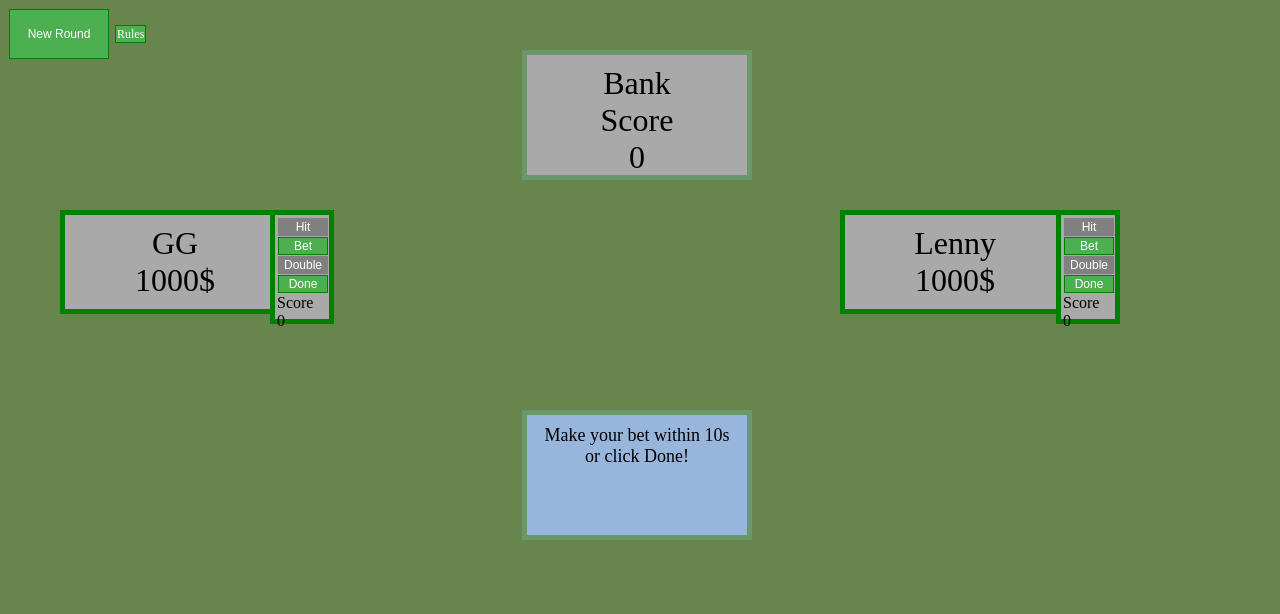
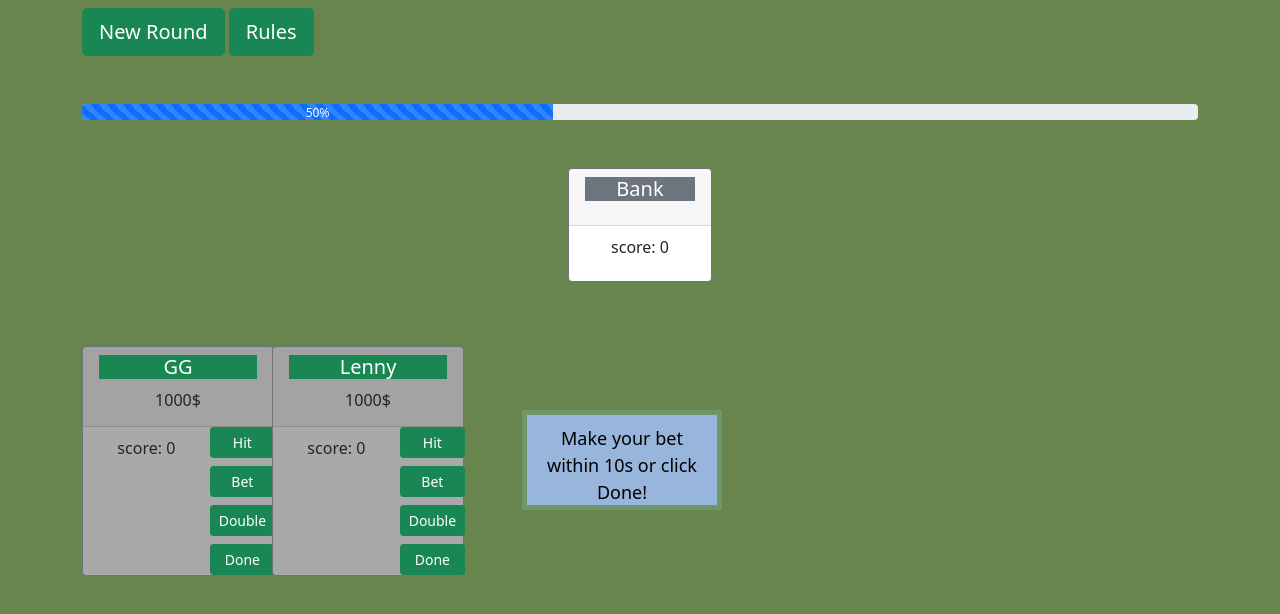
Before and after one commit to djfreeart81/blackJack, a website with bundled scripts: page index.html in a window 1280 px wide. Built offline with nearby package versions, Linux system fonts and the light colour scheme.

Commit message:
implement bootstrap

```diff
--- a/JS/GameClass.js
+++ b/JS/GameClass.js
@@ -9,22 +9,23 @@ export class Game {
   initializeGame() {
     this.players.forEach((player) => this.drawPlayer(player));
     this.drawBank();
-    this.hideSplit();
+    this.ui.hideClass("split", true);
+    this.ui.hideClass("progress", true);
     console.log("game initialized");
   }
 
   drawPlayer(player) {
     let $player = document.getElementById("player" + player.id);
-    let $playerName = document.createElement("div");
-    $playerName.id = `player${player.id}-name`;
-    $playerName.innerHTML = player.name;
-    $player.appendChild($playerName);
-    console.log(JSON.stringify($playerName));
+    // let $playerName = document.createElement("div");
+    // $playerName.id = `player${player.id}-name`;
+    // $playerName.innerHTML = player.name;
+    // $player.appendChild($playerName);
+    // console.log(JSON.stringify($playerName));
 
-    let $playerMoney = document.createElement("div");
-    $playerMoney.id = `player${player.id}-money`;
-    $playerMoney.innerHTML = player.money + " $";
-    $player.appendChild($playerMoney);
+    // let $playerMoney = document.createElement("div");
+    // $playerMoney.id = `player${player.id}-money`;
+    // $playerMoney.innerHTML = player.money + " $";
+    // $player.appendChild($playerMoney);
 
     let $playerCards = document.createElement("div");
     $playerCards.id = `player${player.id}-cards`;
@@ -33,13 +34,6 @@ export class Game {
 
   drawBank() {
     return;
-  }
-
-  hideSplit() {
-    let elements = document.getElementsByClassName("split");
-    for (let el of elements) {
-      el.style.display = "none";
-    }
   }
 
   endGame() {
--- a/JS/Player.js
+++ b/JS/Player.js
@@ -61,9 +61,9 @@ export class Player {
       colors[bool].border;
     document.getElementById(`player${this.getId()}`).style.backgroundColor =
       colors[bool].background;
-    document.getElementById(
-      `player${this.getId()}-button-box`
-    ).style.borderColor = colors[bool].border;
+    // document.getElementById(
+    //   `player${this.getId()}-button-box`
+    // ).style.borderColor = colors[bool].border;
     document.getElementById(`player${this.getId()}-hit`).disabled = bool;
   }
 
--- a/JS/Round.js
+++ b/JS/Round.js
@@ -121,9 +121,8 @@ export class Round {
       document.getElementById(
         `player${player.getId()}-cards`
       ).innerHTML = player.cards.reduce((acc, i) => acc + i.image, "");
-      document.getElementById(
-        `player${player.getId()}-score`
-      ).innerHTML = player.calculateScore();
+      document.getElementById(`player${player.getId()}-score`).innerHTML =
+        "score: " + player.calculateScore();
     }
   }
 
@@ -132,9 +131,8 @@ export class Round {
       (acc, i) => acc + i.image,
       ""
     );
-    document.getElementById(
-      `bank-score`
-    ).innerHTML = this.bank.calculateScore();
+    document.getElementById(`bank-score`).innerHTML =
+      "score: " + this.bank.calculateScore();
   }
 
   addNewCard(player) {
--- a/JS/Ui.js
+++ b/JS/Ui.js
@@ -1,27 +1,50 @@
 export class Ui {
+  constructor() {
+    this.progressBarObj = { value: 0 };
+  }
   /*
    ** player: player
    ** ids: array of the button end of ids
    */
-    disableButtonById(player, ids, bool){
-        for (let id in ids){
-            document.getElementById(`player${player.getId()}-${ids[id]}`).disabled = bool
+  disableButtonById(player, ids, bool) {
+    for (let id in ids) {
+      document.getElementById(
+        `player${player.getId()}-${ids[id]}`
+      ).disabled = bool;
       //TODO: get a link to the player status to update the button based on the player's status.
     }
   }
-    newInfoMessage(message){
-        document.getElementById("info").innerHTML = message
+  newInfoMessage(message) {
+    document.getElementById("info").innerHTML = message;
   }
-   addInfoMessage(message){
-        document.getElementById("info").innerHTML += message
+  addInfoMessage(message) {
+    document.getElementById("info").innerHTML += message;
   }
 
-   hideButtonById(id, bool){
-        let el = document.getElementById(id)
+  hideButtonById(id, bool) {
+    let el = document.getElementById(id);
     if (bool) {
-            el.style.display = "none"
+      el.style.display = "none";
     } else {
-            el.style.display = "block"
+      el.style.display = "block";
     }
   }
+  hideClass(classId, bool) {
+    let param = bool ? "none" : "block";
+    let elements = document.getElementsByClassName(classId);
+    for (let el of elements) {
+      el.style.display = param;
     }
+  }
+  updateProgressBar(percentage) {
+    let $progressBar = document.getElementById("progress-bar");
+    this.progressBarObj.value = Math.min(
+      100,
+      this.progressBarObj.value + percentage
+    );
+    $progressBar.style.width = this.progressBarObj.value + "%";
+    $progressBar.valuenow = this.progressBarObj.value;
+    $progressBar.innerText = this.progressBarObj.value + "%";
+    console.log(`progressbar updated to ${$progressBar.style.width}`);
+  }
+}
--- a/JS/game.js
+++ b/JS/game.js
@@ -36,6 +36,7 @@ function makeYourBet(playersToBet) {
   let playersToContinue = [];
 
   let timeCount = 0;
+  game.ui.hideClass("progress", false);
   let id = setInterval(() => {
     if (playersToContinue.length === 0 && ++timeCount > 10) {
       clearInterval(id);
@@ -43,6 +44,8 @@ function makeYourBet(playersToBet) {
       game.endGame();
       return;
     }
+    game.ui.updateProgressBar(10);
+
     ({ undecidedPlayers, playersToContinue } = checkBets(
       undecidedPlayers,
       playersToContinue
--- a/index.html
+++ b/index.html
@@ -8,57 +8,202 @@
     <title>BlackJack Game</title>
     <meta name="description" content="A basic BlackJack Game" />
     <meta name="author" content="GG" />
+    <meta name="viewport" content="width=device-width, initial-scale=1" />
 
+    <link
+      href="https://cdn.jsdelivr.net/npm/bootstrap@5.0.0/dist/css/bootstrap.min.css"
+      rel="stylesheet"
+      integrity="sha384-wEmeIV1mKuiNpC+IOBjI7aAzPcEZeedi5yW5f2yOq55WWLwNGmvvx4Um1vskeMj0"
+      crossorigin="anonymous"
+    />
     <link rel="stylesheet" href="styles.css" />
   </head>
 
   <body>
-    <div>
-      <button class="button-menu" id="new-round">New Round</button>
+    <div class="container pt-2">
+      <button type="button" class="btn btn-success btn-lg" id="new-round">
+        New Round
+      </button>
       <a
         href="https://fr.wikipedia.org/wiki/Blackjack_(jeu)#Règles"
         target="_blank"
-        class="button-menu"
+        type="button"
+        class="btn btn-success btn-lg"
         >Rules</a
       >
     </div>
-    <container>
-      <div class="bank" id="bank">
-        <div>Bank</div>
-        <div>Score</div>
-        <div id="bank-score"></div>
-        <div id="bank-cards"></div>
+
+    <div class="container pt-5">
+      <div class="progress">
+        <div
+          id="progress-bar"
+          class="progress-bar progress-bar-striped progress-bar-animated"
+          role="progressbar"
+          aria-valuenow="0"
+          aria-valuemin="0"
+          aria-valuemax="100"
+        >
+          >>>
+        </div>
       </div>
-    </container>
+    </div>
 
-    <container>
-      <div class="player player1" id="player1"></div>
-      <div class="player1-button-box" id="player1-button-box">
-        <button class="button-player hit" id="player1-hit">Hit</button>
-        <button class="button-player bet" id="player1-bet">Bet</button>
-        <button class="button-player double" id="player1-double">Double</button>
-        <button class="button-player split" id="player1-split">Split</button>
-        <button class="button-player done" id="player1-done">Done</button>
-        <div>Score</div>
-        <div id="player1-score"></div>
+    <div class="container pt-5">
+      <div
+        class="card mx-auto text-center border-secondary mb-3"
+        id="bank"
+        style="width: 9rem"
+      >
+        <div class="card-header">
+          <h5 class="card-title text-white bg-secondary mb-3">Bank</h5>
+        </div>
+        <div class="card-body">
+          <h6 class="card-subtitle mb-2" id="bank-score">Score</h6>
+          <h3 class="card-text" id="bank-cards"></h3>
+        </div>
       </div>
-    </container>
+    </div>
 
-    <container>
-      <div class="player player2" id="player2"></div>
-      <div class="player2-button-box" id="player2-button-box">
-        <button class="button-player hit" id="player2-hit">Hit</button>
-        <button class="button-player bet" id="player2-bet">Bet</button>
-        <button class="button-player double" id="player2-double">Double</button>
-        <button class="button-player split" id="player2-split">Split</button>
-        <button class="button-player done" id="player2-done">Done</button>
-        <div>Score</div>
-        <div id="player2-score"></div>
+    <div class="container pt-5">
+      <div class="row">
+        <div class="col-sm-2">
+          <div
+            class="card text-center border-secondary mb-3"
+            id="player1"
+            style="width: 12rem"
+          >
+            <div class="row g-0">
+              <div class="card-header">
+                <h5
+                  class="card-title text-white bg-success mb-3"
+                  id="player1-name"
+                >
+                  Lenny
+                </h5>
+                <h6 class="card-subtitle mb-2" id="player1-money"></h6>
+              </div>
+              <div class="col-md-8">
+                <div class="card-body">
+                  <h6 class="card-subtitle mb-2" id="player1-score">Score</h6>
+                  <h3 class="card-text" id="player1-cards"></h3>
+                </div>
+              </div>
+              <div class="col-md-4">
+                <div class="d-grid gap-2">
+                  <button
+                    type="button"
+                    class="btn btn-success btn-sm"
+                    id="player1-hit"
+                  >
+                    Hit
+                  </button>
+                  <button
+                    type="button"
+                    class="btn btn-success btn-sm"
+                    id="player1-bet"
+                  >
+                    Bet
+                  </button>
+                  <button
+                    type="button"
+                    class="btn btn-success btn-sm"
+                    id="player1-double"
+                  >
+                    Double
+                  </button>
+                  <button
+                    type="button"
+                    class="btn btn-success btn-sm split"
+                    id="player1-split"
+                  >
+                    Split
+                  </button>
+                  <button
+                    type="button"
+                    class="btn btn-success btn-sm"
+                    id="player1-done"
+                  >
+                    Done
+                  </button>
+                </div>
+              </div>
+            </div>
+          </div>
+        </div>
+        <div class="col-sm-2">
+          <div
+            class="card text-center border-secondary mb-3"
+            id="player2"
+            style="width: 12rem"
+          >
+            <div class="row g-0">
+              <div class="card-header">
+                <h5
+                  class="card-title text-white bg-success mb-3"
+                  id="player2-name"
+                >
+                  Lenny
+                </h5>
+                <h6 class="card-subtitle mb-2" id="player2-money"></h6>
+              </div>
+              <div class="col-md-8">
+                <div class="card-body">
+                  <h6 class="card-subtitle mb-2" id="player2-score">Score</h6>
+                  <h3 class="card-text" id="player2-cards"></h3>
+                </div>
+              </div>
+              <div class="col-md-4">
+                <div class="d-grid gap-2">
+                  <button
+                    type="button"
+                    class="btn btn-success btn-sm"
+                    id="player2-hit"
+                  >
+                    Hit
+                  </button>
+                  <button
+                    type="button"
+                    class="btn btn-success btn-sm"
+                    id="player2-bet"
+                  >
+                    Bet
+                  </button>
+                  <button
+                    type="button"
+                    class="btn btn-success btn-sm"
+                    id="player2-double"
+                  >
+                    Double
+                  </button>
+                  <button
+                    type="button"
+                    class="btn btn-success btn-sm split"
+                    id="player2-split"
+                  >
+                    Split
+                  </button>
+                  <button
+                    type="button"
+                    class="btn btn-success btn-sm"
+                    id="player2-done"
+                  >
+                    Done
+                  </button>
+                </div>
+              </div>
+            </div>
+          </div>
+        </div>
       </div>
-    </container>
+    </div>
 
     <div class="annonce" id="info"></div>
 
+    <script
+      src="https://cdn.jsdelivr.net/npm/bootstrap@5.0.0/dist/js/bootstrap.bundle.min.js"
+      integrity="sha384-p34f1UUtsS3wqzfto5wAAmdvj+osOnFyQFpp4Ua3gs/ZVWx6oOypYoCJhGGScy+8"
+      crossorigin="anonymous"
+    ></script>
     <script type="module" src="./JS/game.js"></script>
   </body>
 </html>
--- a/styles.css
+++ b/styles.css
@@ -1,20 +1,5 @@
 body {
   background-color: rgb(105, 133, 78);
-}
-
-.bank {
-    background-color: darkgray;
-    width: 200px;
-    height: 100px;
-    border: 5px solid rgb(107, 151, 107);
-    padding: 10px;
-    margin: 10px;
-    color: black;
-    position: fixed;
-    top: 5%;
-    left: 40%;
-    text-align: center;
-    font-size: xx-large;
 }
 
 .player {
@@ -66,7 +51,7 @@ body {
 }
 
 .button-player {
-    background-color: #4CAF50; /* Green */
+  background-color: #4caf50; /* Green */
   border: 1px solid green;
   color: white;
   padding: 1px;
@@ -79,7 +64,7 @@ body {
   display: block;
 }
 
-.button-player:disabled{
+.button-player:disabled {
   background-color: grey; /* Green */
   border: 1px solid grey;
   color: white;
@@ -93,8 +78,8 @@ body {
   display: block;
 }
 
-.button-menu{
-    background-color: #4CAF50; /* Green */
+.button-menu {
+  background-color: #4caf50; /* Green */
   border: 1px solid green;
   color: white;
   padding: 1px;
```
Lines whose indentation alone changed are shown as unchanged.
